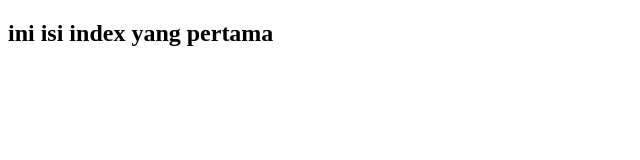
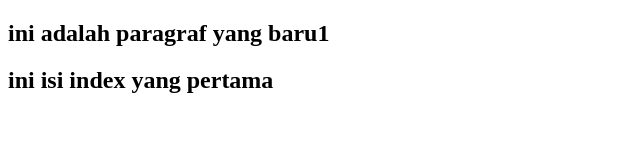
Before and after one commit to whoSyafii/31_Syafiii, a plain HTML site: page index.html in a window 1280 px wide. Shown: the whole page, without its empty margins (0-640 px from the left). Drawn offline with Linux system fonts and the light colour scheme.

Commit message:
menambahkan paragraf ke index.html

```diff
--- a/index.html
+++ b/index.html
@@ -6,6 +6,7 @@
     <title>Document</title>
 </head>
 <body>
+    <p><h2>ini adalah paragraf yang baru1</h2></p>
     <h2>ini isi index yang pertama</h2>
 </body>
 </html>
```
